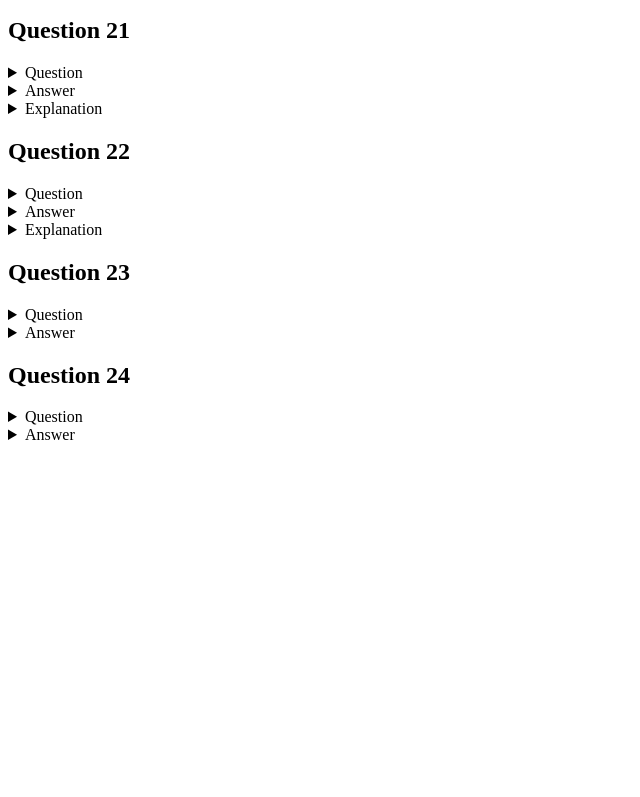
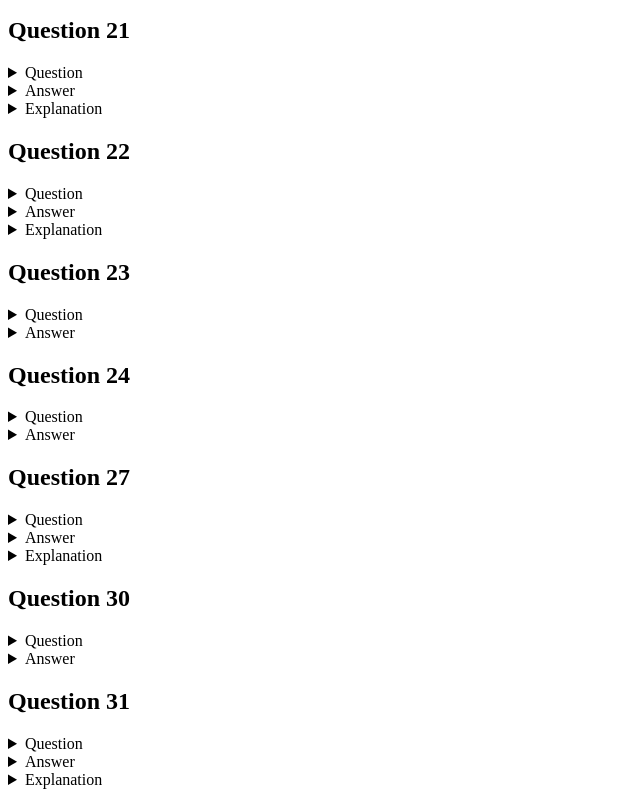
Before and after one commit to brianSalk/Introduction-to-Probability-by-Joseph-K.-Blitzstein-Jessica-Hwang-Answers, a plain HTML site: page chapter2.html in a window 1280 px wide. Shown: the part 1767-2564 px from the top of the page, without its empty margins (0-640 px from the left). Before the commit the page ends 2219 px from the top, so only its background shows below. Drawn offline with nearby package versions, Linux system fonts and the light colour scheme.

Commit message:
Complete questions 30 and 31

```diff
--- a/chapter2.html
+++ b/chapter2.html
@@ -657,3 +657,79 @@ $$
 
 	<summary>Answer</summary>
 </details>
+
+<h2>Question 27</h2>
+<details>
+	Suppose that there are 5 blood types in the population, named type 1 through type 5,
+with probabilities p1, p2, . . . , p5. A crime was committed by two individuals. A suspect,
+who has blood type 1, has prior probability p of being guilty. At the crime scene blood
+evidence is collected, which shows that one of the criminals has type 1 and the other
+has type 2.
+Find the posterior probability that the suspect is guilty, given the evidence. Does the
+evidence make it more likely or less likely that the suspect is guilty, or does this depend
+on the values of the parameters p, p1, . . . , p5? If it depends, give a simple criterion for
+when the evidence makes it more likely that the suspect is guilty.
+	<summary>Question</summary>
+</details>
+<details>
+	$$
+	P(G|E) = \dfrac{p}{p + \frac{p_1}{p_1+p_2}}
+	$$
+	Finding this evidence does not always increase the probability that he is guilty!  If his prior probability of guilt is \(0\) or \(1\) then none of this matters (think about Oliver Cromwell).
+	<summary>Answer</summary>
+</details>
+<details>
+	For this question, we assume that blood tests at a crime scene are 100% accurate.  So there is a probability of \(0\) that our suspect is guilty given his bloodtype is not found at the crimescene and a probability of \(1\) that you will find his blood at the crime scene given he is guilty.<br>
+
+	<summary>Explanation</summary>
+</details>
+
+<h2>Question 30</h2>
+<details>
+	A family has 3 children, creatively named A, B, and C.<br><br>
+(a) Discuss intuitively (but clearly) whether the event “A is older than B” is independent
+of the event “A is older than C”.<br>
+(b) Find the probability that A is older than B, given that A is older than C.
+	<summary>Question</summary>
+</details>
+<details>
+	A) If “A is older than B” is independent of "A is older than C", that would mean that finding out that A is older than B tells us nothing about whether A is older than C.  <br>
+	Intuitively, this cannot be true.  If A is the youngest then A is not older than either and if A is oldest then A is older than both.  Finding out that A is older than B makes is more likely that A is the oldest child.
+	<br>
+	b) There are 6 possible birth orders:<br>
+	<b>ABC</b> A older than C<br>
+	<b>ACB</b> A older than C<br>
+	<b>BAC</b> A older than C<br>
+	<b>BCA</b><br>
+	<b>CAB</b><br>
+	<b>CBA</b><br>
+	We clearly see 3 orderings where A is born before C (and therefore older) and of those, 2 where A is older than B, leaving us with the answer of:
+	$$
+	P(A>B|A>C) = \dfrac{2}{3}
+	$$
+	<summary>Answer</summary>
+</details>
+
+<h2>Question 31</h2>
+<details>
+	Is it possible that an event is independent of itself? If so, when is this the case?
+	<summary>Question</summary>
+</details>
+<details>
+	when \(P(A) = 1\) or when \(P(A) = 0\), the event A is independant of itself.
+	<summary>Answer</summary>
+</details>
+<details>
+	This was a weird question for me to think about... hurt my brain a little :-)<br>
+	First, let's refresh our understanding of independance:<br>
+	Events A and B are independant if:<br>
+	$$
+	P(A|B) = P(B|A)
+	$$
+	and
+	$$
+	P(A \CAP B) = P(A)P(B)
+	$$
+	If event A happens, then the probability that it happened is 1, if it did not happen, the probability it did not happen is 0.  So unless \(P(A) = 0\) or \(P(A) = 1\), there is no way for it to be independant of itself.
+	<summary>Explanation</summary>
+</details>
```
